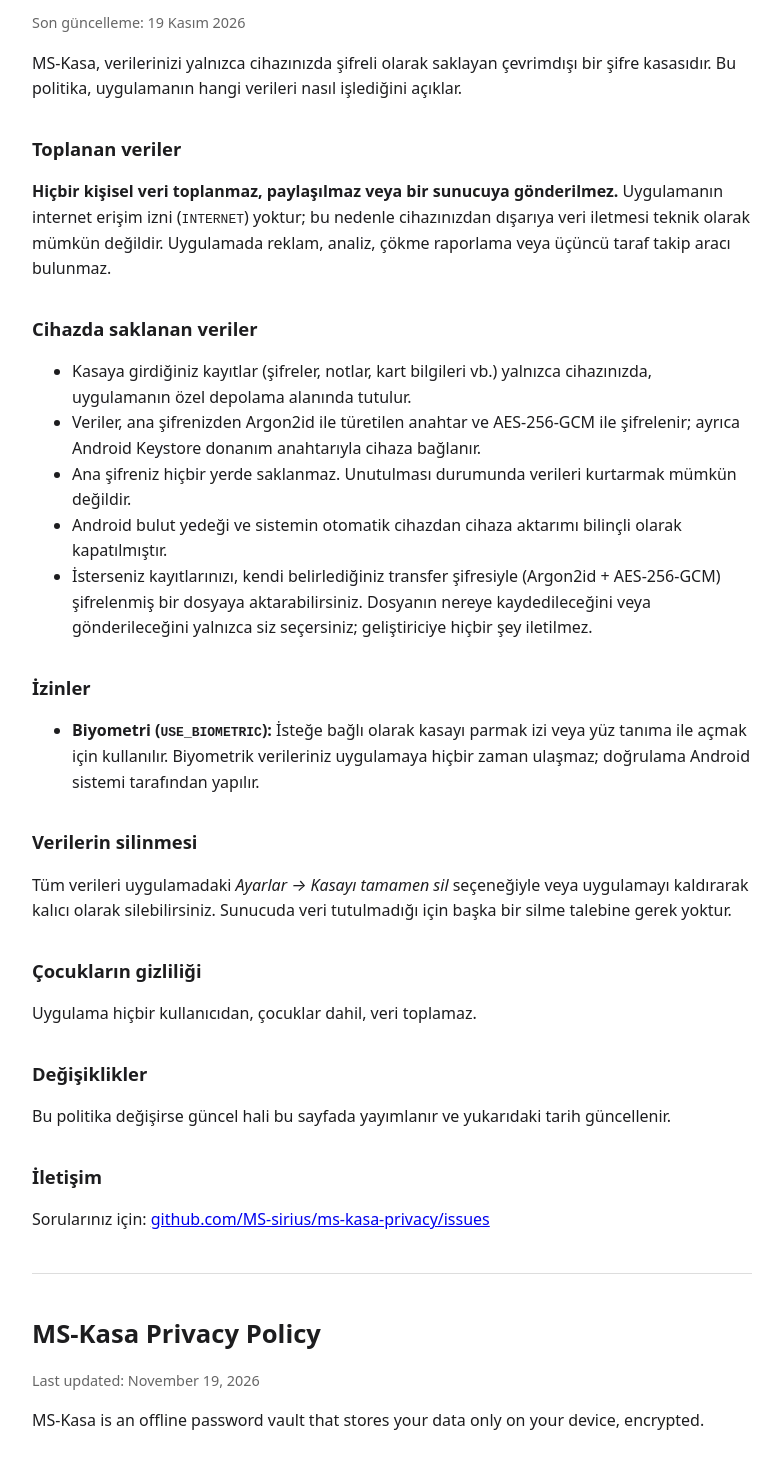
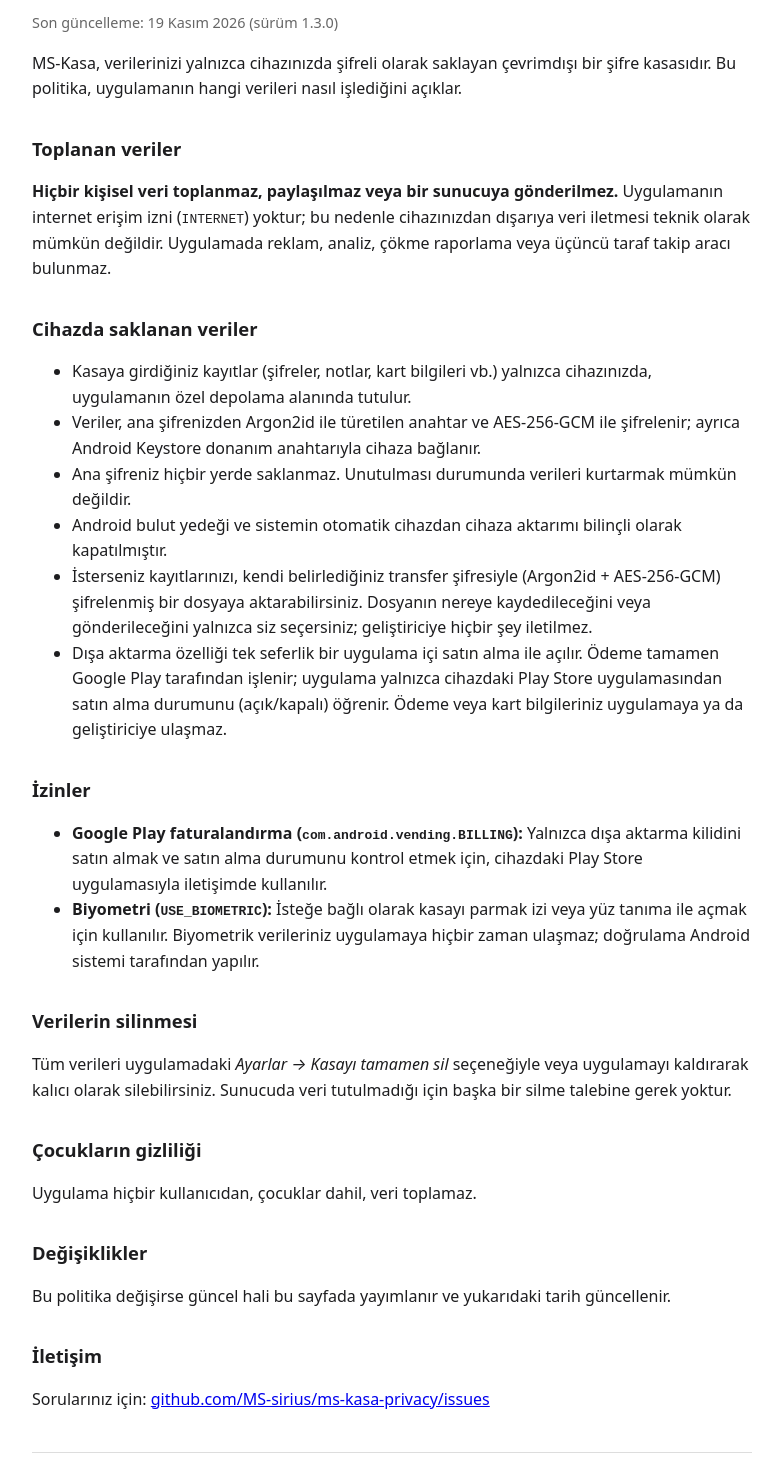
Before and after one commit to MS-sirius/ms-kasa-privacy, a plain HTML site: page index.html in a window 1280 px wide. Shown: the part 85-1548 px from the top of the page, without its empty margins (248-1028 px from the left). Drawn offline with Linux system fonts and the light colour scheme.

Commit message:
Gizlilik politikası: dışa aktarma uygulama içi satın alması (1.3.0)
Co-Authored-By: Claude Opus 5.5 <noreply@anthropic.com>

```diff
--- a/index.html
+++ b/index.html
@@ -16,7 +16,7 @@
 <body>
 
 <h1>MS-Kasa Gizlilik Politikası</h1>
-<p class="muted">Son güncelleme: 19 Kasım 2026</p>
+<p class="muted">Son güncelleme: 19 Kasım 2026 (sürüm 1.3.0)</p>
 
 <p>MS-Kasa, verilerinizi yalnızca cihazınızda şifreli olarak saklayan çevrimdışı bir şifre kasasıdır. Bu politika, uygulamanın hangi verileri nasıl işlediğini açıklar.</p>
 
@@ -30,10 +30,12 @@
   <li>Ana şifreniz hiçbir yerde saklanmaz. Unutulması durumunda verileri kurtarmak mümkün değildir.</li>
   <li>Android bulut yedeği ve sistemin otomatik cihazdan cihaza aktarımı bilinçli olarak kapatılmıştır.</li>
   <li>İsterseniz kayıtlarınızı, kendi belirlediğiniz transfer şifresiyle (Argon2id + AES-256-GCM) şifrelenmiş bir dosyaya aktarabilirsiniz. Dosyanın nereye kaydedileceğini veya gönderileceğini yalnızca siz seçersiniz; geliştiriciye hiçbir şey iletilmez.</li>
+  <li>Dışa aktarma özelliği tek seferlik bir uygulama içi satın alma ile açılır. Ödeme tamamen Google Play tarafından işlenir; uygulama yalnızca cihazdaki Play Store uygulamasından satın alma durumunu (açık/kapalı) öğrenir. Ödeme veya kart bilgileriniz uygulamaya ya da geliştiriciye ulaşmaz.</li>
 </ul>
 
 <h2>İzinler</h2>
 <ul>
+  <li><strong>Google Play faturalandırma (<code>com.android.vending.BILLING</code>):</strong> Yalnızca dışa aktarma kilidini satın almak ve satın alma durumunu kontrol etmek için, cihazdaki Play Store uygulamasıyla iletişimde kullanılır.</li>
   <li><strong>Biyometri (<code>USE_BIOMETRIC</code>):</strong> İsteğe bağlı olarak kasayı parmak izi veya yüz tanıma ile açmak için kullanılır. Biyometrik verileriniz uygulamaya hiçbir zaman ulaşmaz; doğrulama Android sistemi tarafından yapılır.</li>
 </ul>
 
@@ -52,7 +54,7 @@
 <hr>
 
 <h1>MS-Kasa Privacy Policy</h1>
-<p class="muted">Last updated: November 19, 2026</p>
+<p class="muted">Last updated: November 19, 2026 (version 1.3.0)</p>
 
 <p>MS-Kasa is an offline password vault that stores your data only on your device, encrypted.</p>
 
@@ -62,8 +64,10 @@
 <h2>Data stored on your device</h2>
 <p>Vault entries are stored only in the app's private storage, encrypted with AES-256-GCM using a key derived from your master password (Argon2id) and bound to the device via Android Keystore. Your master password is never stored. Android cloud backup and automatic device-to-device transfer are disabled.</p>
 <p>If you choose, you can export your entries to a file encrypted with a transfer password you set (Argon2id + AES-256-GCM). Only you decide where that file is saved or sent; nothing is ever transmitted to the developer.</p>
+<p>Export is unlocked with a one-time in-app purchase. Payment is processed entirely by Google Play; the app only learns the purchase status (unlocked or not) from the Play Store app on your device. Your payment details never reach the app or the developer.</p>
 
 <h2>Permissions</h2>
+<p><strong>com.android.vending.BILLING</strong> is used only to buy the export unlock and check its status with the Play Store app on your device.</p>
 <p><strong>USE_BIOMETRIC</strong> is used only to optionally unlock the vault with fingerprint or face. Biometric data never reaches the app; verification is handled by Android.</p>
 
 <h2>Deleting data</h2>
```
